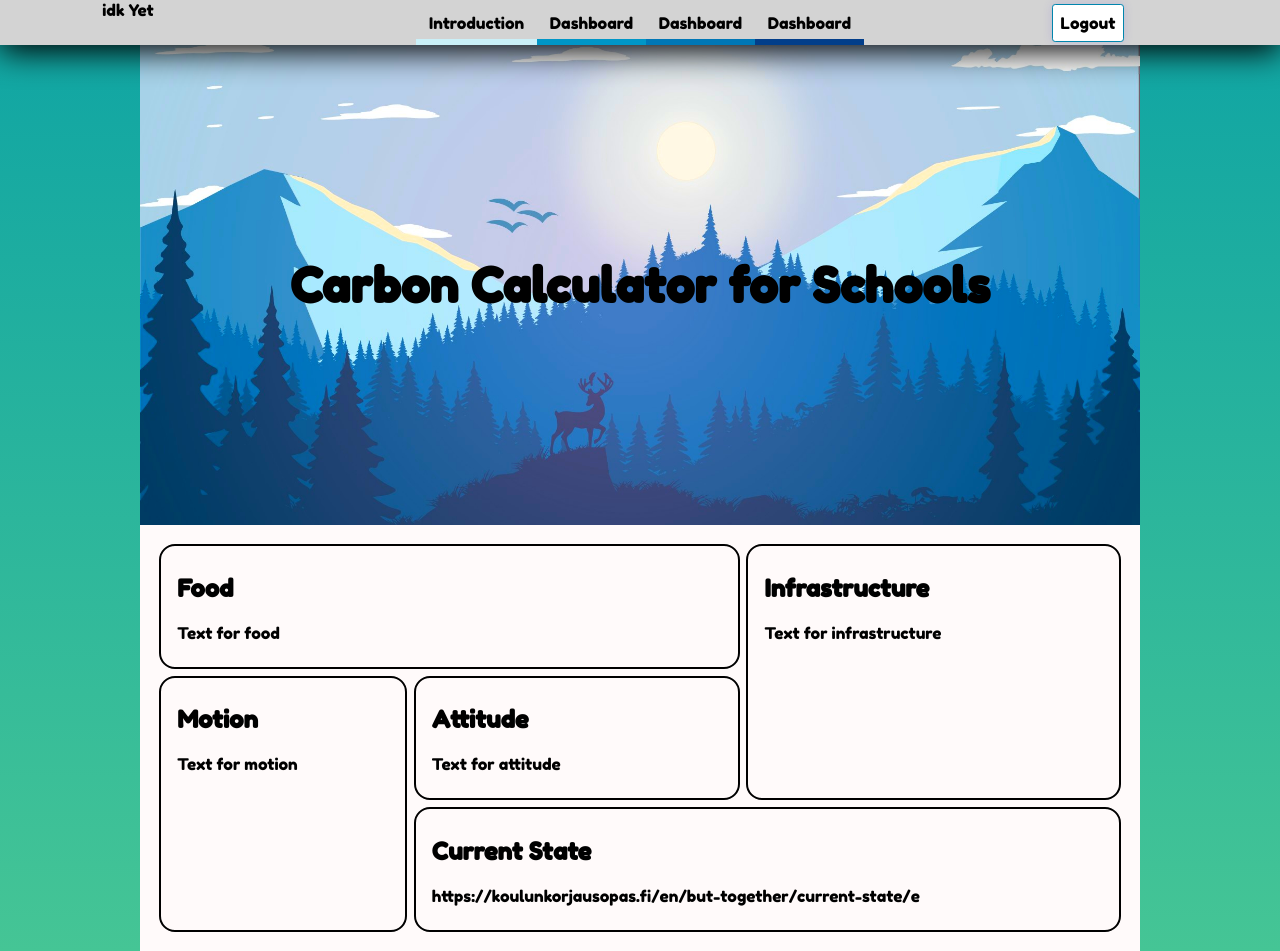
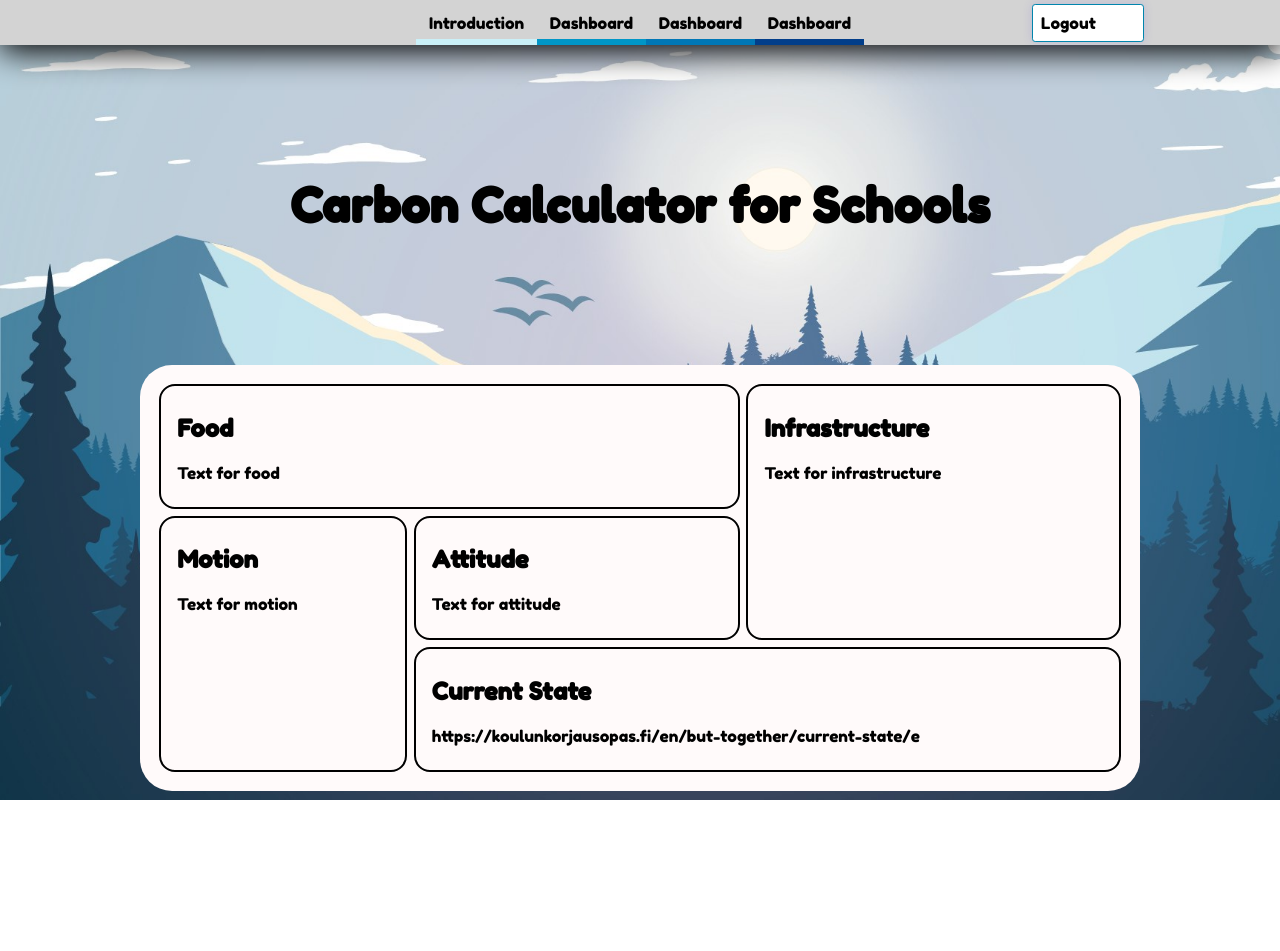
Before and after one commit to Ebassani/Design-factory-project, a Flask app: page /introduction in a window 1280 px wide. After the commit the page ends 800 px from the top, so only its background shows below. Run offline with Flask 2, Linux system fonts and the light colour scheme; a user stored in the database is signed in.

Commit message:
Change on body background, fixing login/register button align Invisible div with title on introduction.html

```diff
--- a/static/css/common.css
+++ b/static/css/common.css
@@ -5,7 +5,10 @@
 
 html, body {
     font-family: 'Fredoka One', cursive;
-    background: linear-gradient(#0ea4a4, #45c595) no-repeat;
+    background-image: url("/static/images/maybe.jpg");
+    background-repeat: no-repeat;
+    background-size: cover;
+    background-attachment: fixed;
     margin: 0;
     min-height: 100%;
 }
@@ -15,6 +18,8 @@ html, body {
     max-width: 1000px;
     min-width: 300px;
     background-color: snow;
+    border: solid 0;
+    border-radius: 2rem;
 }
 
 .menu {
@@ -80,7 +85,7 @@ html, body {
     border: 1px solid rgba(1, 133, 173, 1);
     box-shadow: 0 0 0.6rem rgba(104, 85, 224, 0.2);
     transition: 0.4s;
-    margin: auto auto;
+    margin: auto 0.5rem;
     padding: 0.5rem;
 }
 
@@ -92,6 +97,7 @@ html, body {
 
 .logRegister {
     display: flex;
+    justify-content: center;
 }
 
 .card__grid1 {
--- a/static/css/introduction.css
+++ b/static/css/introduction.css
@@ -60,9 +60,10 @@
 }
 
 .content__title {
-    position: relative;
     display: flex;
     align-items: center;
+    justify-content: center;
+    min-height: 20rem;
 }
 
 .content__title h1 {
--- a/templates/introduction.html
+++ b/templates/introduction.html
@@ -11,11 +11,11 @@
 
 {% include 'menu.html' %}
 
-<div class="content">
-    <div class="content__title">
-        <img src="{{ url_for('static', filename= 'images/maybe.jpg') }}" alt="">
+<div class="content__title">
         <h1>Carbon Calculator for Schools</h1>
     </div>
+
+<div class="content">
 
     <div class="content__cards">
         <div class="content__cards__card card__grid1 hover__pointer">
--- a/templates/menu.html
+++ b/templates/menu.html
@@ -1,6 +1,6 @@
 <header class="menu">
     <div class="card__grid1 menu__items">
-        <span>idk Yet</span>
+
     </div>
 
     <div class="menu__items card__grid2">
@@ -19,11 +19,11 @@
     </div>
 
     {% if current_user.is_authenticated %}
-        <div class="menu__log hover__pointer card__grid menu__items3">
+        <div class="menu__log hover__pointer card__grid menu__items3" onclick="window.location.href = '/logout';">
             <span>Logout</span>
         </div>
     {% else %}
-        <div class="logRegister card__grid3 menu__items">
+        <div class="logRegister card__grid3">
             <div class="menu__log hover__pointer" onclick="window.location.href = '/login';">
                 <span>login</span>
             </div>
```
